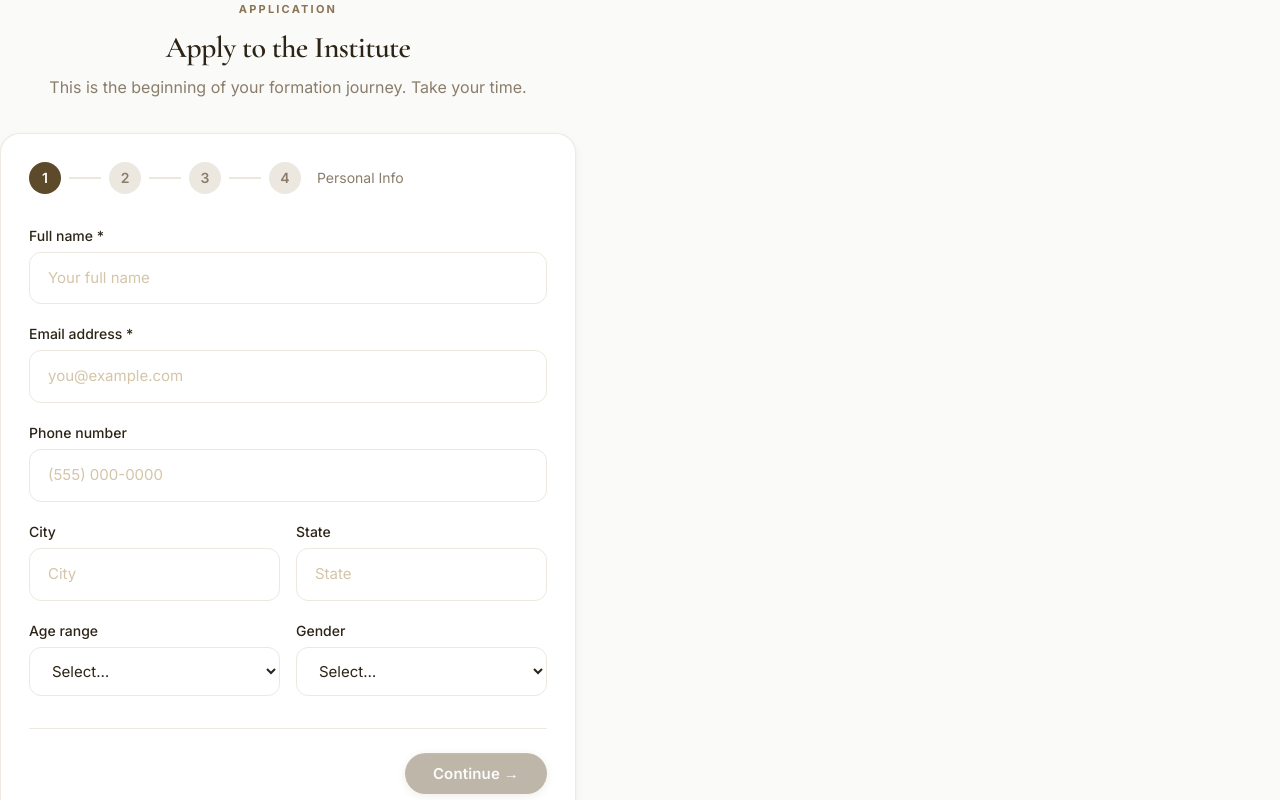
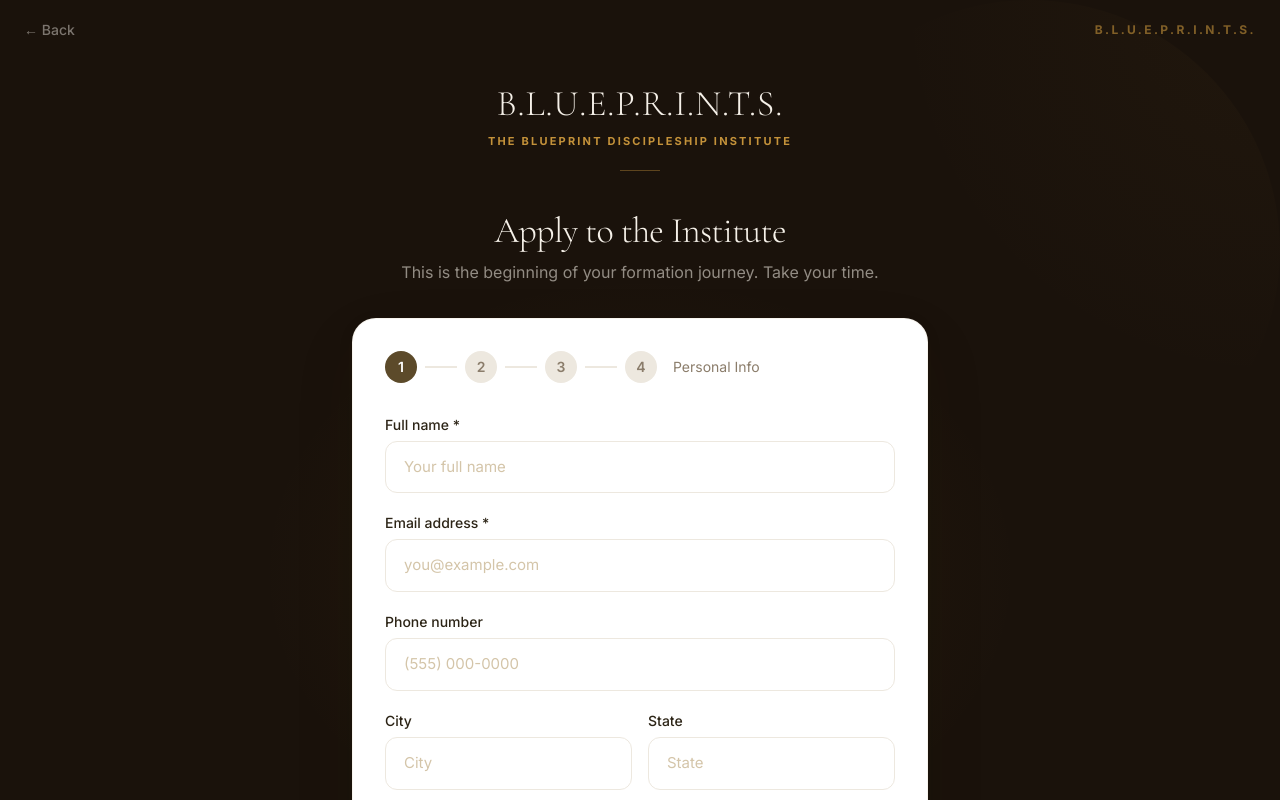
Before and after one commit to kimberlycoleman-debug/Blueprintsinstitution, a Next.js app: page /application in a window 1280 px wide. Shown: the top 800 px of the page. Built offline with nearby package versions, Linux system fonts and the light colour scheme.

Commit message:
fix: complete site audit — founder vitals interactive cards, bp-btn base fixes, application dark layout, cohorts labels, login scripture

```diff
--- a/app/(admin)/admin/cohorts/page.tsx
+++ b/app/(admin)/admin/cohorts/page.tsx
@@ -139,33 +139,33 @@ export default function CohortsPage() {
           {error && <p className="text-sm text-red-600">{error}</p>}
           <div className="grid md:grid-cols-2 gap-4">
             <div>
-              <label className="block text-xs font-medium mb-1 text-[var(--bp-muted)]">Cohort name *</label>
+              <label className="block text-sm font-medium mb-1.5 text-[var(--bp-text)]">Cohort name *</label>
               <input value={form.cohort_name} onChange={(e) => setForm((p) => ({ ...p, cohort_name: e.target.value }))}
                 className="bp-input w-full" placeholder="e.g. Cohort Alpha 2026" />
             </div>
             <div>
-              <label className="block text-xs font-medium mb-1 text-[var(--bp-muted)]">Cohort code *</label>
+              <label className="block text-sm font-medium mb-1.5 text-[var(--bp-text)]">Cohort code *</label>
               <input value={form.cohort_code} onChange={(e) => setForm((p) => ({ ...p, cohort_code: e.target.value.toUpperCase() }))}
                 className="bp-input w-full" placeholder="e.g. ALPHA-2026" maxLength={20} />
             </div>
             <div>
-              <label className="block text-xs font-medium mb-1 text-[var(--bp-muted)]">Start date *</label>
+              <label className="block text-sm font-medium mb-1.5 text-[var(--bp-text)]">Start date *</label>
               <input type="date" value={form.start_date} onChange={(e) => setForm((p) => ({ ...p, start_date: e.target.value }))}
                 className="bp-input w-full" />
             </div>
             <div>
-              <label className="block text-xs font-medium mb-1 text-[var(--bp-muted)]">End date *</label>
+              <label className="block text-sm font-medium mb-1.5 text-[var(--bp-text)]">End date *</label>
               <input type="date" value={form.end_date} onChange={(e) => setForm((p) => ({ ...p, end_date: e.target.value }))}
                 className="bp-input w-full" />
             </div>
             <div>
-              <label className="block text-xs font-medium mb-1 text-[var(--bp-muted)]">Max students</label>
+              <label className="block text-sm font-medium mb-1.5 text-[var(--bp-text)]">Max students</label>
               <input type="number" min={1} max={200} value={form.max_students}
                 onChange={(e) => setForm((p) => ({ ...p, max_students: parseInt(e.target.value) || 25 }))}
                 className="bp-input w-full" />
             </div>
             <div>
-              <label className="block text-xs font-medium mb-1 text-[var(--bp-muted)]">Status</label>
+              <label className="block text-sm font-medium mb-1.5 text-[var(--bp-text)]">Status</label>
               <select value={form.status} onChange={(e) => setForm((p) => ({ ...p, status: e.target.value }))} className="bp-input w-full">
                 <option value="upcoming">Upcoming</option>
                 <option value="active">Active</option>
@@ -173,7 +173,7 @@ export default function CohortsPage() {
             </div>
           </div>
           <div>
-            <label className="block text-xs font-medium mb-1 text-[var(--bp-muted)]">Notes (optional)</label>
+            <label className="block text-sm font-medium mb-1.5 text-[var(--bp-text)]">Notes (optional)</label>
             <textarea value={form.notes} onChange={(e) => setForm((p) => ({ ...p, notes: e.target.value }))}
               className="bp-input w-full h-16 resize-none" />
           </div>
--- a/app/(auth)/login/page.tsx
+++ b/app/(auth)/login/page.tsx
@@ -112,7 +112,7 @@ function LoginForm() {
       </div>
 
       {/* Scripture */}
-      <p className="text-center mt-8 text-sm font-display italic" style={{ color: 'rgba(245,240,232,0.35)' }}>
+      <p className="text-center mt-8 text-sm font-display italic" style={{ color: 'rgba(245,240,232,0.5)' }}>
         &ldquo;You are becoming who you were always meant to be.&rdquo;
       </p>
     </div>
--- a/app/(founder)/founder/audit/page.tsx
+++ b/app/(founder)/founder/audit/page.tsx
@@ -146,7 +146,7 @@ export default function AuditLogPage() {
           <button
             disabled={page === 1}
             onClick={() => setPage(p => p - 1)}
-            className="bp-btn-secondary text-sm px-4 py-2 disabled:opacity-40"
+            className="bp-btn bp-btn-secondary text-sm px-4 py-2 disabled:opacity-40"
           >
             ← Previous
           </button>
@@ -154,7 +154,7 @@ export default function AuditLogPage() {
           <button
             disabled={page >= totalPages}
             onClick={() => setPage(p => p + 1)}
-            className="bp-btn-secondary text-sm px-4 py-2 disabled:opacity-40"
+            className="bp-btn bp-btn-secondary text-sm px-4 py-2 disabled:opacity-40"
           >
             Next →
           </button>
--- a/app/(founder)/founder/funding/page.tsx
+++ b/app/(founder)/founder/funding/page.tsx
@@ -175,7 +175,7 @@ export default function FundingPage() {
           <p className="text-overline mb-1">Funding &amp; Development</p>
           <h1 className="text-2xl font-semibold">Funding Records</h1>
         </div>
-        <button onClick={openCreate} className="bp-btn-primary text-sm px-4 py-2">+ Add Record</button>
+        <button onClick={openCreate} className="bp-btn bp-btn-primary text-sm px-4 py-2">+ Add Record</button>
       </div>
 
       {/* Funding totals */}
@@ -351,10 +351,10 @@ export default function FundingPage() {
               </div>
 
               <div className="flex gap-3 pt-2">
-                <button onClick={handleSave} disabled={saving || !form.source_name.trim()} className="bp-btn-primary text-sm px-5 py-2 disabled:opacity-50">
+                <button onClick={handleSave} disabled={saving || !form.source_name.trim()} className="bp-btn bp-btn-primary text-sm px-5 py-2 disabled:opacity-50">
                   {saving ? 'Saving...' : editId ? 'Update' : 'Create'}
                 </button>
-                <button onClick={() => setShowForm(false)} className="bp-btn-secondary text-sm px-4 py-2">Cancel</button>
+                <button onClick={() => setShowForm(false)} className="bp-btn bp-btn-secondary text-sm px-4 py-2">Cancel</button>
               </div>
             </div>
           ) : selected ? (
@@ -407,7 +407,7 @@ export default function FundingPage() {
               </div>
 
               <div className="flex gap-2 mt-4">
-                <button onClick={() => openEdit(selected)} className="bp-btn-secondary text-sm px-4 py-2">Edit</button>
+                <button onClick={() => openEdit(selected)} className="bp-btn bp-btn-secondary text-sm px-4 py-2">Edit</button>
               </div>
             </div>
           ) : (
--- a/app/(founder)/founder/page.tsx
+++ b/app/(founder)/founder/page.tsx
@@ -85,10 +85,10 @@ export default async function FounderCommandCenter() {
             <Link
               key={label}
               href={href}
-              className="bp-card bp-card-warm group transition-all hover:-translate-y-0.5 hover:border-[var(--bp-gold)]"
+              className="bp-card bp-card-warm bp-card-interactive"
             >
-              <p className="text-xs text-[var(--bp-muted)] mb-2 leading-snug">{label}</p>
-              <p className="font-display font-light text-[var(--bp-dark)]" style={{ fontSize: '2.25rem', lineHeight: 1 }}>{value}</p>
+              <p className="text-xs text-[var(--bp-muted)] mb-3 leading-snug">{label}</p>
+              <p className="font-display font-light" style={{ fontSize: '2.5rem', lineHeight: 1, color: 'var(--bp-brown-deep)' }}>{value}</p>
             </Link>
           ))}
         </div>
--- a/app/(founder)/founder/vault/page.tsx
+++ b/app/(founder)/founder/vault/page.tsx
@@ -136,7 +136,7 @@ export default function VaultPage() {
           <p className="text-overline mb-1">Sovereign Vault</p>
           <h1 className="text-2xl font-semibold">Document &amp; Asset Store</h1>
         </div>
-        <button onClick={openCreate} className="bp-btn-primary text-sm px-4 py-2">
+        <button onClick={openCreate} className="bp-btn bp-btn-primary text-sm px-4 py-2">
           + Add Item
         </button>
       </div>
@@ -256,7 +256,7 @@ export default function VaultPage() {
                 <label className="bp-label">Tags</label>
                 <div className="flex gap-2">
                   <input className="bp-input flex-1" value={tagInput} onChange={e => setTagInput(e.target.value)} onKeyDown={e => e.key === 'Enter' && (e.preventDefault(), addTag())} placeholder="Add tag + Enter" />
-                  <button type="button" onClick={addTag} className="bp-btn-secondary text-sm px-3">Add</button>
+                  <button type="button" onClick={addTag} className="bp-btn bp-btn-secondary text-sm px-3">Add</button>
                 </div>
                 {form.tags.length > 0 && (
                   <div className="flex flex-wrap gap-1.5 mt-2">
@@ -271,10 +271,10 @@ export default function VaultPage() {
               </div>
 
               <div className="flex gap-3 pt-2">
-                <button onClick={handleSave} disabled={saving || !form.title.trim()} className="bp-btn-primary text-sm px-5 py-2 disabled:opacity-50">
+                <button onClick={handleSave} disabled={saving || !form.title.trim()} className="bp-btn bp-btn-primary text-sm px-5 py-2 disabled:opacity-50">
                   {saving ? 'Saving...' : editId ? 'Update' : 'Create'}
                 </button>
-                <button onClick={() => setShowForm(false)} className="bp-btn-secondary text-sm px-4 py-2">Cancel</button>
+                <button onClick={() => setShowForm(false)} className="bp-btn bp-btn-secondary text-sm px-4 py-2">Cancel</button>
               </div>
             </div>
           ) : selected ? (
@@ -322,7 +322,7 @@ export default function VaultPage() {
               </p>
 
               <div className="flex gap-2">
-                <button onClick={() => openEdit(selected)} className="bp-btn-secondary text-sm px-4 py-2">Edit</button>
+                <button onClick={() => openEdit(selected)} className="bp-btn bp-btn-secondary text-sm px-4 py-2">Edit</button>
                 <button onClick={() => handleArchive(selected.id)} className="text-sm text-red-500 hover:text-red-700 px-3 py-2">Archive</button>
               </div>
             </div>
--- /dev/null
+++ b/app/application/layout.tsx
@@ -0,0 +1,61 @@
+import Link from 'next/link'
+
+export default function ApplicationLayout({ children }: { children: React.ReactNode }) {
+  return (
+    <div className="min-h-screen flex flex-col relative overflow-hidden" style={{ background: 'var(--bp-dark)' }}>
+
+      {/* Ambient radial glows */}
+      <div className="absolute inset-0 pointer-events-none" aria-hidden="true">
+        <div
+          className="absolute top-1/2 left-1/2 -translate-x-1/2 -translate-y-1/2 w-[900px] h-[700px] rounded-full"
+          style={{ background: 'radial-gradient(ellipse at center, rgba(196,146,58,0.07) 0%, transparent 60%)' }}
+        />
+        <div
+          className="absolute top-0 right-0 w-[500px] h-[500px] rounded-full"
+          style={{ background: 'radial-gradient(ellipse at top right, rgba(196,146,58,0.04) 0%, transparent 55%)' }}
+        />
+      </div>
+
+      {/* Top bar */}
+      <header className="relative z-10 py-5 px-6 flex items-center justify-between">
+        <Link
+          href="/"
+          className="text-sm font-medium transition-colors"
+          style={{ color: 'rgba(245,240,232,0.45)' }}
+        >
+          ← Back
+        </Link>
+        <div
+          className="text-xs font-bold tracking-[0.2em] uppercase"
+          style={{ color: 'rgba(196,146,58,0.6)' }}
+        >
+          B.L.U.E.P.R.I.N.T.S.
+        </div>
+      </header>
+
+      {/* Brand wordmark */}
+      <div className="relative z-10 text-center pt-6 pb-2">
+        <p className="font-display font-light text-4xl tracking-wide" style={{ color: 'var(--bp-cream)' }}>
+          B.L.U.E.P.R.I.N.T.S.
+        </p>
+        <div
+          className="text-[0.6875rem] font-bold tracking-[0.2em] uppercase mt-2"
+          style={{ color: 'var(--bp-gold)' }}
+        >
+          The Blueprint Discipleship Institute
+        </div>
+        <div className="w-10 h-px mx-auto mt-5" style={{ background: 'var(--bp-gold)', opacity: 0.4 }} />
+      </div>
+
+      {/* Content */}
+      <main className="flex-1 flex items-center justify-center px-4 py-8 relative z-10">
+        {children}
+      </main>
+
+      {/* Footer */}
+      <footer className="relative z-10 py-5 px-6 text-center text-xs" style={{ color: 'rgba(245,240,232,0.25)' }}>
+        © 2026 The B.L.U.E.P.R.I.N.T.S. Foundation · All rights reserved.
+      </footer>
+    </div>
+  )
+}
--- a/app/application/page.tsx
+++ b/app/application/page.tsx
@@ -360,8 +360,8 @@ export default function ApplicationPage() {
   // ---- Submitted state ------------------------------------
   if (submitted) {
     return (
-      <div className="w-full max-w-xl text-center">
-        <div className="bp-card p-10">
+      <div className="w-full max-w-xl">
+        <div className="bp-card-elevated p-10 text-center">
           <div className="text-5xl mb-5">🙏</div>
           <h1 className="text-2xl font-semibold mb-3">Application received</h1>
           <p className="text-[var(--bp-muted)] mb-2">
@@ -389,16 +389,13 @@ export default function ApplicationPage() {
     <div className="w-full max-w-xl">
       {/* Header */}
       <div className="text-center mb-8">
-        <div className="text-overline mb-3">
-          Application
-        </div>
-        <h1 className="text-3xl font-semibold mb-2">Apply to the Institute</h1>
-        <p className="text-[var(--bp-muted)]">
+        <h1 className="font-display font-light text-4xl mb-2" style={{ color: 'var(--bp-cream)' }}>Apply to the Institute</h1>
+        <p style={{ color: 'rgba(245,240,232,0.55)' }}>
           This is the beginning of your formation journey. Take your time.
         </p>
       </div>
 
-      <div className="bp-card p-8">
+      <div className="bp-card-elevated p-8">
         <StepIndicator current={step} total={4} />
 
         {step === 1 && <Step1 data={form} update={update} />}
```
